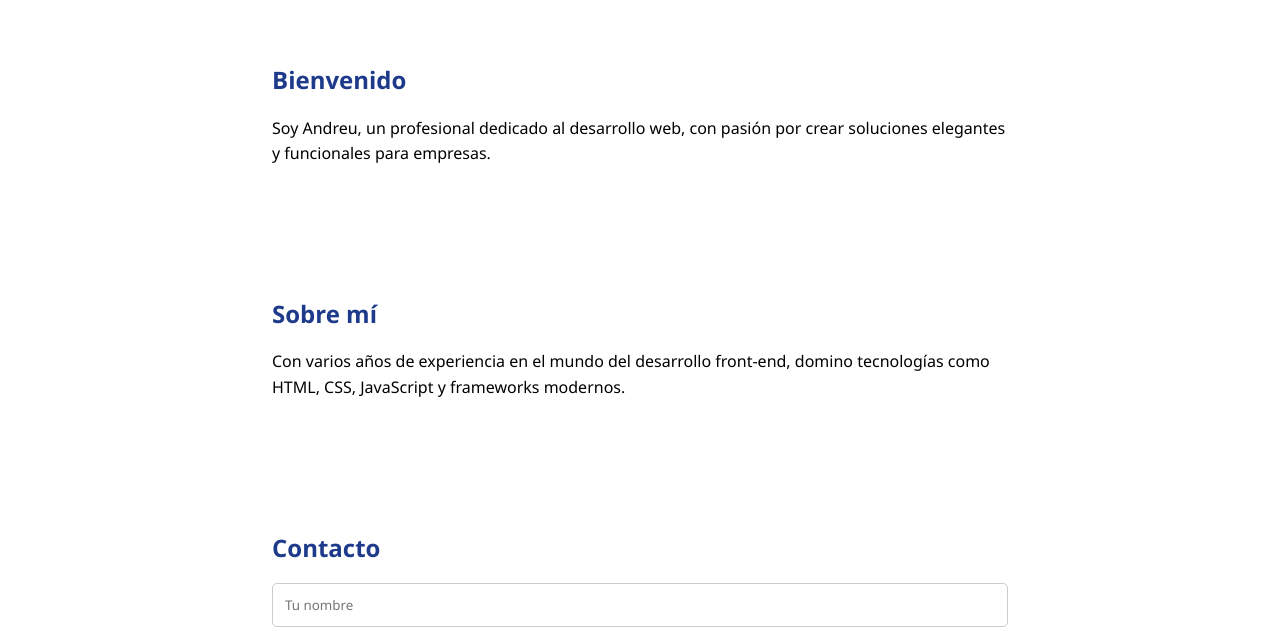
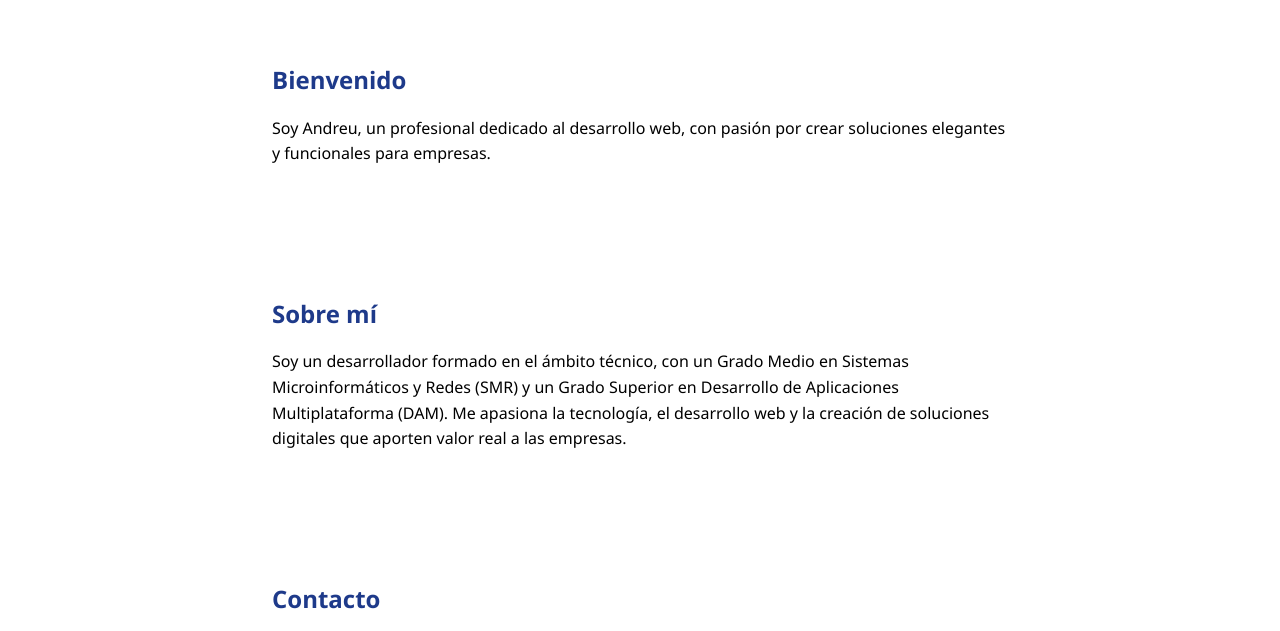
Before and after one commit to Andreu00/fjag.github.io, a plain HTML site: page index.html in a window 1280 px wide. Shown: the part 73-704 px from the top of the page. Drawn offline with Linux system fonts and the light colour scheme.

Commit message:
Update index.html

```diff
--- a/index.html
+++ b/index.html
@@ -25,8 +25,9 @@
 
   <section id="sobre-mi" class="section">
     <h2>Sobre mí</h2>
-    <p>Con varios años de experiencia en el mundo del desarrollo front-end, domino tecnologías como HTML, CSS, JavaScript y frameworks modernos.</p>
+    <p>Soy un desarrollador formado en el ámbito técnico, con un Grado Medio en Sistemas Microinformáticos y Redes (SMR) y un Grado Superior en Desarrollo de Aplicaciones Multiplataforma (DAM). Me apasiona la tecnología, el desarrollo web y la creación de soluciones digitales que aporten valor real a las empresas.</p>
   </section>
+
 
   <section id="contacto" class="section">
     <h2>Contacto</h2>
```
